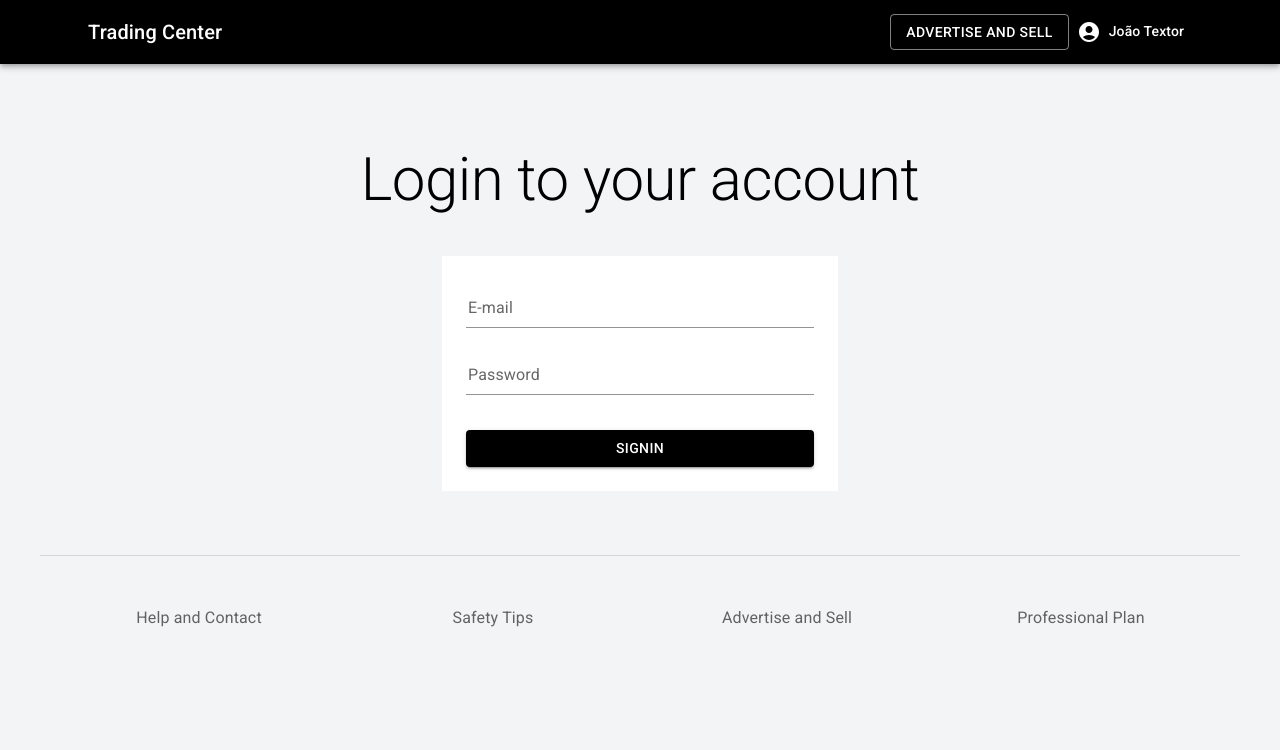
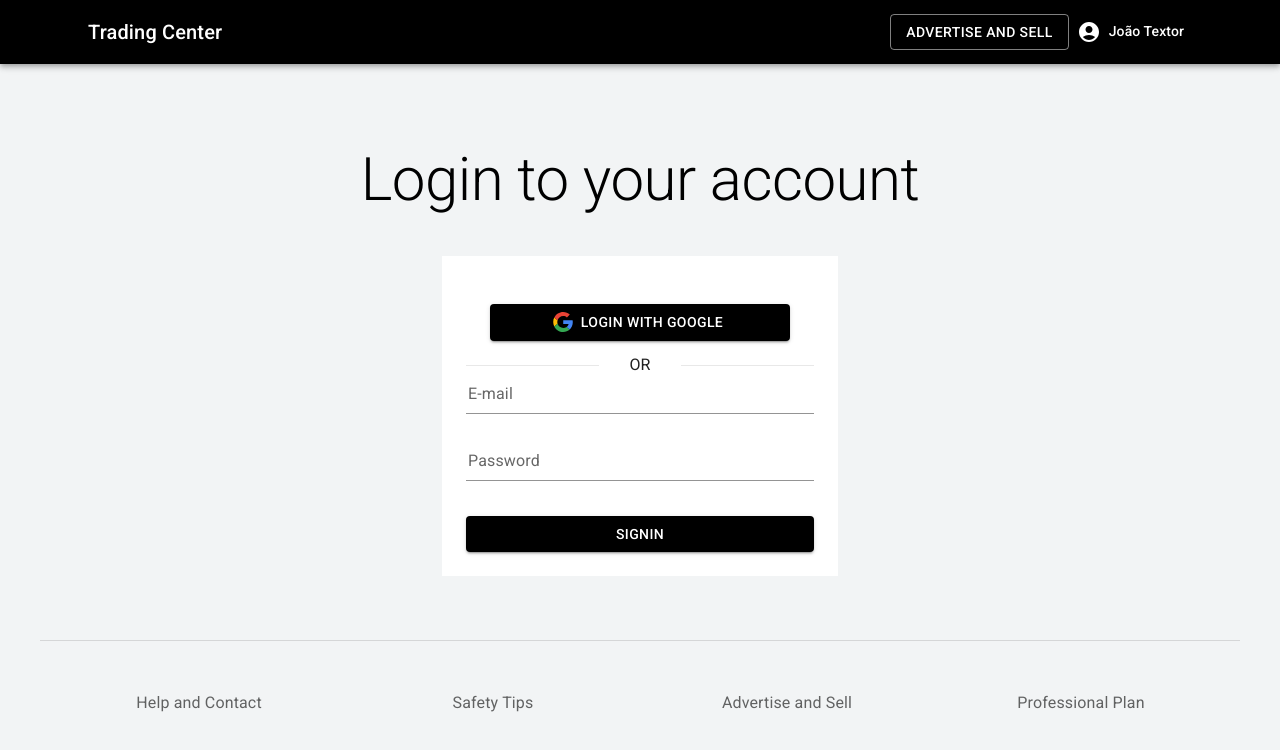
Before and after one commit to joaotextor/trading-center, a Next.js app: page /auth/signin in a window 1280 px wide. Shown: the top 750 px of the page. Built offline with nearby package versions, Linux system fonts and the light colour scheme; no server answers.

Commit message:
feature: login with Google provider (next-auth)

```diff
--- a/pages/auth/signin/index.js
+++ b/pages/auth/signin/index.js
@@ -22,6 +22,7 @@ import {
 } from './formValues'
 import useToasty from '../../../src/contexts/Toasty'
 import { classes } from './styles'
+import Image from 'next/image'
 
 export default function Login() {
 
@@ -35,7 +36,6 @@ export default function Login() {
     const status = await signIn('credentials', {
         email: values.email,
         password: values.password,
-        callbackUrl: 'http://127.0.0.1:3000/user/dashboard',
         redirect: false,
     })
 
@@ -46,6 +46,13 @@ export default function Login() {
     router.push('/user/dashboard')
  }
 
+ const handleGoogleLogin = async () => {
+    await signIn('google', {
+        redirect: true,
+        callbackUrl: 'http://127.0.0.1:3000/user/dashboard'
+    })
+ }
+
   return (
       <TemplateDefault>
           <Container maxWidth="lg" component="main" sx={classes.container}>
@@ -53,8 +60,29 @@ export default function Login() {
                   Login to your account
               </Typography>
           </Container>
+
           <Container maxWidth="xs">
               <Box sx={classes.box}>
+
+                <Box sx={classes.box}>
+                    <Button
+                        variant="contained"
+                        color="primary"
+                        fullWidth
+                        startIcon={
+                            <Image
+                                src="/images/logo_google.svg"
+                                alt="google"
+                                width={20}
+                                height={20}
+                            />
+                        }
+                        onClick={handleGoogleLogin}
+                    >Login with Google</Button>
+                </Box>
+                <Box sx={classes.orSeparator}>
+                    <span>OR</span>
+                </Box>
                   <Formik
                       initialValues={initialValues}
                       validationSchema={validationSchema}
--- a/pages/auth/signin/styles.js
+++ b/pages/auth/signin/styles.js
@@ -28,7 +28,22 @@ const classes = {
 
     errorMessage: {
         marginBlock: '0 20px'
-    }
+    },
+
+    orSeparator: {
+        display: 'flex',
+        justifyContent: 'center',
+        alignItems: 'center',
+        backgroundColor: '#e8e8e8',
+        width: '100%',
+        height: '1px',
+        margin: '7 0 4',
+
+        '& span': {
+            backgroundColor: 'white',
+            padding: '0 30px'
+        }
+    },
 }
 
 export { classes }
```
Also changed, not shown: pages/api/auth/[...nextauth].js (+6 -4 lines), public/images/logo_google.svg (added). Lines whose indentation alone changed are shown as unchanged.
